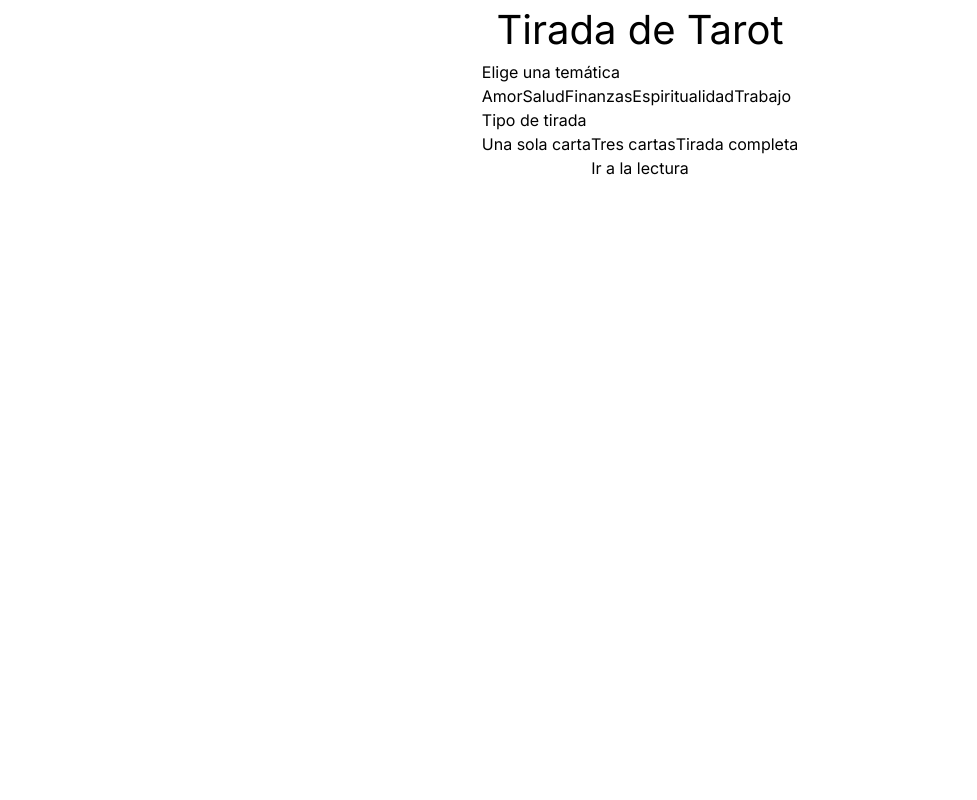
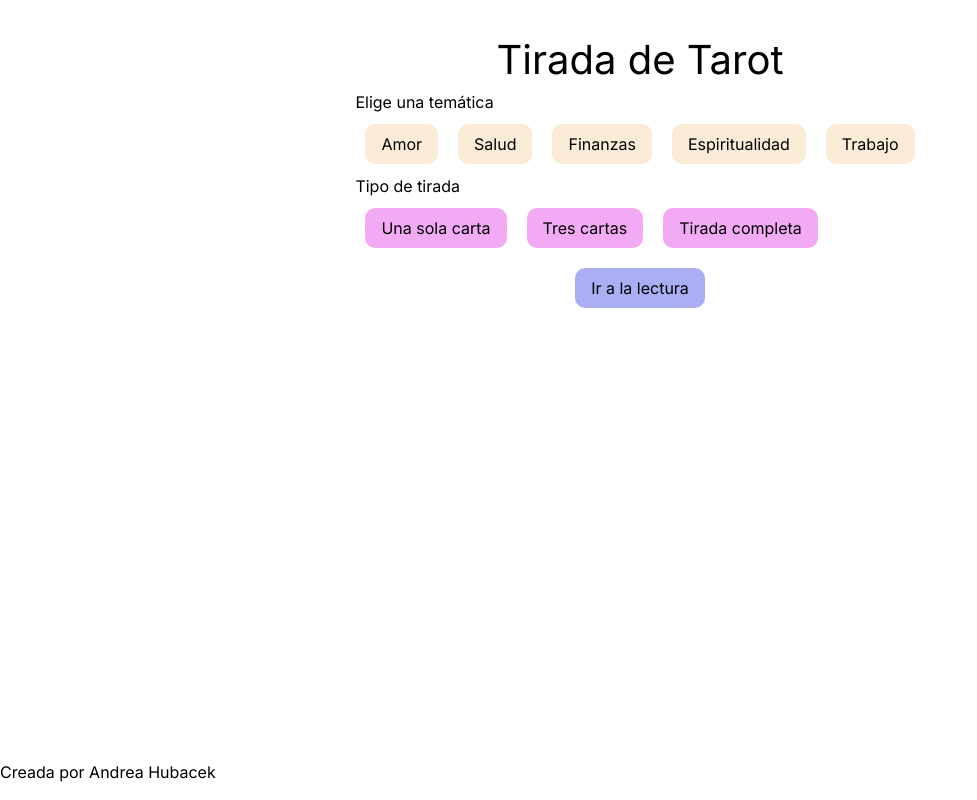
Before and after one commit to anhubacek/tarot-app, a Next.js app: page / in a window 1280 px wide. Shown: the whole page, without its empty margins (0-977 px from the left). Built offline with nearby package versions, Linux system fonts and the light colour scheme.

Commit message:
starting with basic styles

```diff
--- a/src/app/[topic]/[type]/page.tsx
+++ b/src/app/[topic]/[type]/page.tsx
@@ -1,12 +1,36 @@
-export default function Lecture ({ params }: { params: { topic: string, type: string} }){
+"use client"
+import Footer from "@/components/footer"
+import { useEffect, useState } from "react"
+import styles from "../../../styles/lecture.module.scss"
+
+export default function Lecture({ params }: { params: { topic: string, type: string } }) {
+    const [cards, setCards] = useState<any[]>([])
+
+    useEffect(() => {
+        if (params && params.type){
+
+            fetch(`https://tarot-api-es.vercel.app/api/v1/random?n=${params.type}`).then(response => response.json()).then((data)=> setCards(data.cards))
+        }
+    }, [])
 
     return (
-        <div>{params.topic}
+        <>
+        <main className={styles.container}>
+        <h1 className={styles.title}>Lectura de Tarot</h1>
+        <h2 className={styles.subtitle}>{params.topic.slice(0,1).toUpperCase() +params.topic.slice(1,20) }</h2>
 
+            {cards && params.type !== "7" &&
+                <div className={styles["cards-container"]}>
+                    {cards?.map((card: { image: string}) => {
+                        return (
+                            <img className={params.type === "3" ? styles["top-card"] :styles["unique-card"]} src={card.image} />
+                     )
+                 } )}
 
-
-        <h1>{params.type}</h1>
-        </div>
+        </div>}
+        </main>
+           <Footer></Footer>
+           </>
 
     )
 }
--- a/src/app/page.tsx
+++ b/src/app/page.tsx
@@ -1,29 +1,33 @@
+import Footer from "@/components/footer"
 import styles from "../styles/home.module.scss"
 
 export default function Home() {
   return (
+    <>
    <main className={styles.container}>
     <h1 className={styles.title}>Tirada de Tarot</h1>
 
     <div>
       <p>Elige una temática</p>
       <div>
-        <button>Amor</button>
-        <button>Salud</button>
-        <button>Finanzas</button>
-        <button>Espiritualidad</button>
-        <button>Trabajo</button>
+        <button className={styles.topic}>Amor</button>
+        <button  className={styles.topic}>Salud</button>
+        <button className={styles.topic}>Finanzas</button>
+        <button className={styles.topic}>Espiritualidad</button>
+        <button className={styles.topic}>Trabajo</button>
       </div>
 
       <p>Tipo de tirada</p>
       <div>
-        <button>Una sola carta</button>
-        <button>Tres cartas</button>
-        <button>Tirada completa</button>
+        <button className={styles.type}>Una sola carta</button>
+        <button className={styles.type}>Tres cartas</button>
+        <button className={styles.type}>Tirada completa</button>
 
       </div>
     </div>
-    <button>Ir a la lectura</button>
-   </main>
+    <button className={styles.action}>Ir a la lectura</button>
+      </main>
+      <Footer></Footer>
+      </>
   )
 }
--- /dev/null
+++ b/src/components/footer.tsx
@@ -0,0 +1,8 @@
+export default function Footer(){
+    return(
+        <footer>
+            <p>Creada por Andrea Hubacek</p>
+
+       </footer>
+    )
+}
--- a/src/components/header.tsx
+++ /dev/null
@@ -1,7 +0,0 @@
-export default function Header(){
-    return(
-        <header>
-            Header
-        </header>
-    )
-}
--- a/src/styles/home.module.scss
+++ b/src/styles/home.module.scss
@@ -2,9 +2,40 @@
     display: flex;
     flex-direction: column;
     align-items: center;
+    min-height: 95vh
 }
 
 .title{
+    margin-top: 30px;
     font-size: 40px;
     text-align: center;
 }
+
+.topic{
+    margin: 10px;
+    padding: 8px 16px;
+    border-radius: 10px;
+    background-color: antiquewhite;
+}
+
+.type{
+    margin: 10px;
+    padding: 8px 16px;
+    border-radius: 10px;
+    background-color: rgb(241, 170, 243);
+}
+
+.action{
+    margin: 10px;
+    padding: 8px 16px;
+    border-radius: 10px;
+    background-color: rgb(170, 175, 243);
+}
+
+
+@media screen and (max-width: 700px) {
+    .title{
+        font-size: 30px;
+        text-align: center
+    }
+}
--- a/src/styles/lecture.module.scss
+++ b/src/styles/lecture.module.scss
@@ -0,0 +1,46 @@
+.container{
+    width: 100%;
+    display: flex;
+    flex-direction: column;
+    align-items: center;
+    min-height: 95vh
+}
+
+.title{
+    margin-top: 30px;
+    font-size: 40px;
+    text-align: center;
+}
+.subtitle{
+    font-size: 35px;
+    text-align: center;
+}
+
+.cards-container{
+    padding: 5% 15%;
+    display: flex;
+    flex-direction: row;
+    justify-content: center;
+
+}
+
+.top-card{
+    width: 25%;
+    margin: 0px 20px
+}
+
+.unique-card{
+    width: 50%;
+}
+
+
+@media screen and (max-width: 700px) {
+    .title{
+        font-size: 30px;
+        text-align: center;
+    }
+    .subtitle{
+        font-size: 25px;
+        text-align: center;
+    }
+}
```
